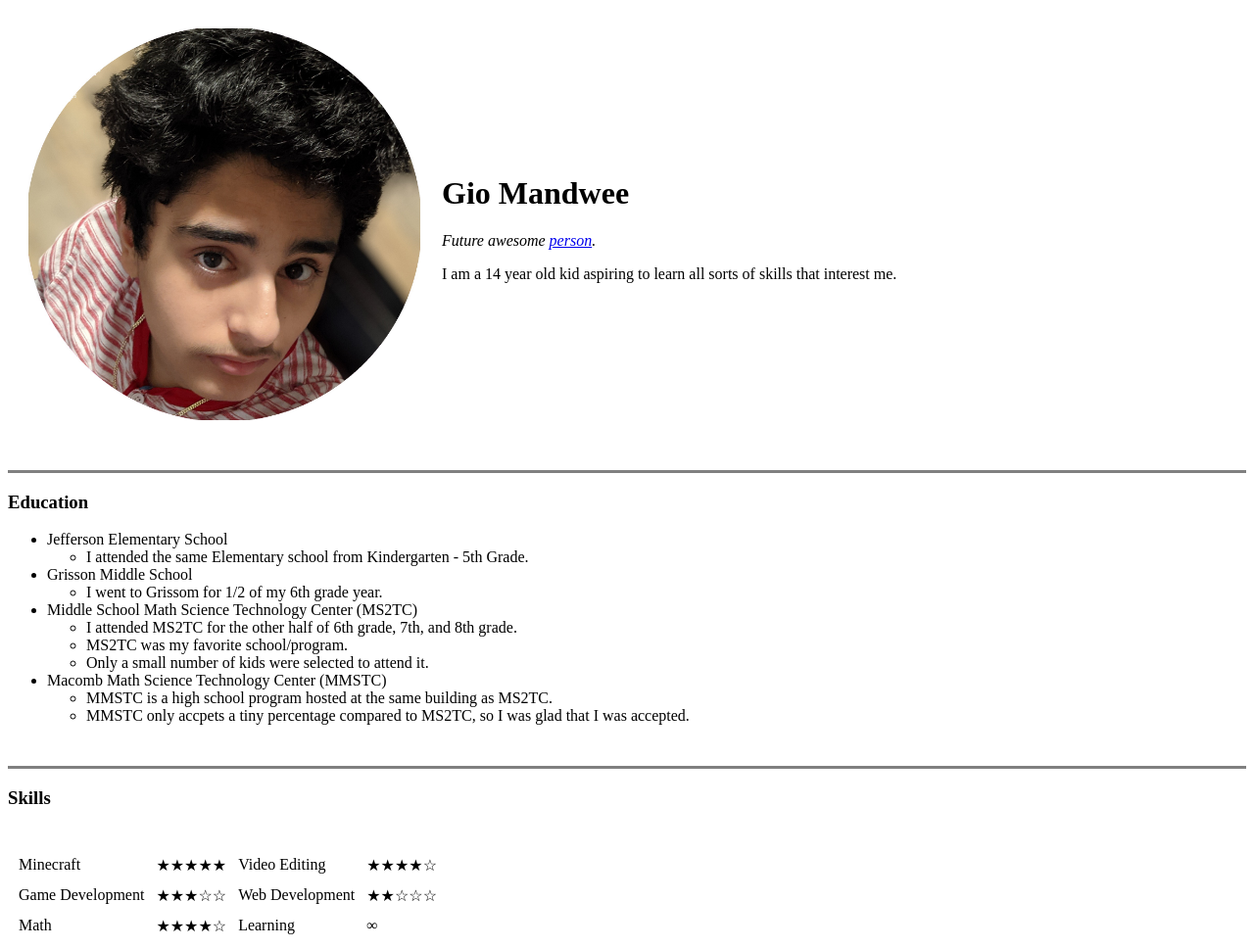
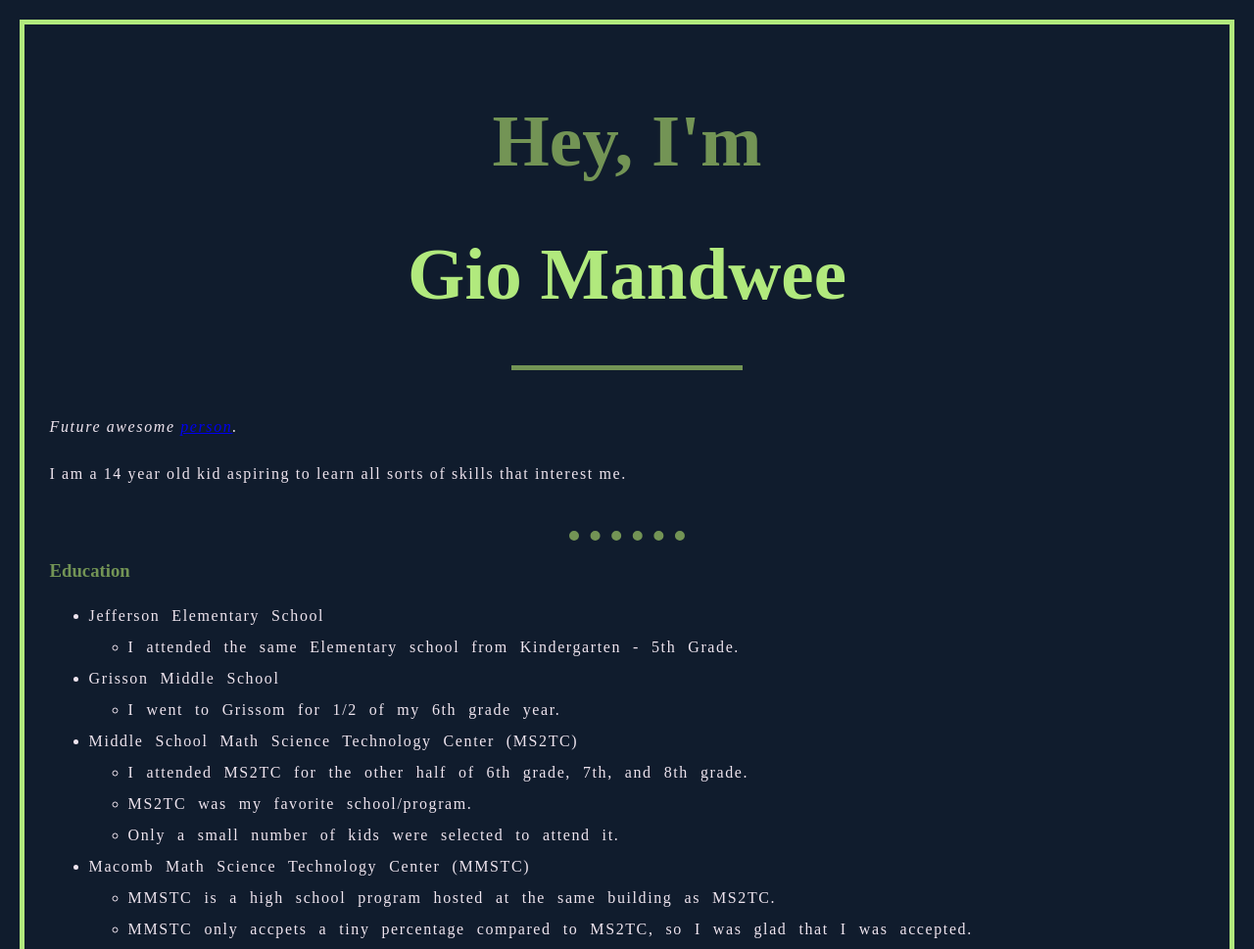
Before and after one commit to speedybeaver/personalSite, a plain HTML site: page index.html in a window 1280 px wide. Shown: the top 969 px of the page at 98% size. Drawn offline with Linux system fonts and the light colour scheme.

Commit message:
Add files via upload

```diff
--- a/index.html
+++ b/index.html
@@ -5,28 +5,25 @@
   <meta charset="utf-8">
   <title>😜Gio's Personal Site🙌</title>
 </head>
+<link rel="stylesheet" href="styles.css">
 
 <body>
 
-  <table cellspacing=20>
-    <tr>
-      <td><img src="PORTRAIT.jpg" alt="A picture of Gio M" width=400 height=400></td>
-      <td>
-        <h1>Gio Mandwee</h1>
-        <p><em>Future awesome <a href="https://i.ytimg.com/vi/3DEKfnqE_84/maxresdefault.jpg">
-              person</a>.</em></p>
 
-        <p>I am a 14 year old kid aspiring to learn all sorts of skills that interest me.</p>
-      </td>
-    </tr>
-  </table>
+  <h1 class="h-1 center" >Hey, I'm</h1>
+  <h1 class="h-1 center brightGreen" >Gio Mandwee</h1>
+  <hr class="smallLine">
+  <br>
+
+  <p><em>Future awesome <a href="https://i.ytimg.com/vi/3DEKfnqE_84/maxresdefault.jpg">person</a>.</em></p>
+  <p>I am a 14 year old kid aspiring to learn all sorts of skills that interest me.</p>
 
   <br>
   <hr size=3 noshade>
 
   <h3>Education</h3>
 
-  <ul>
+  <ul class="wt">
     <li>Jefferson Elementary School</li>
     <ul>
       <li>I attended the same Elementary school from Kindergarten - 5th Grade.</li>
@@ -55,7 +52,7 @@
   <h3>Skills</h3>
   <br>
 
-  <table cellspacing=10>
+  <table class="wt" cellspacing=20>
     <tr>
       <td>Minecraft</td>
       <td>★★★★★</td>
--- /dev/null
+++ b/styles.css
@@ -0,0 +1,66 @@
+/*=============tag selector=============*/
+
+body{
+  background-color: #101c2d;
+  border: 5px solid #B1E97D;
+  margin: 20px;
+  padding: 2%;
+}
+
+h1{
+  color: #739455;
+}
+
+h2{
+  color: #B1E97D;
+}
+
+h3{
+  color: #739455;
+}
+
+hr{
+  border-style: none;
+  background-color:#101c2d;
+  border-color: #739455;
+  border-top-style: dotted;
+  border-width: 10px;
+  width: 10%;
+}
+
+p{
+  color: #EEE4EE;
+  letter-spacing: 0.1em;
+  line-height: 200%;
+}
+
+ul{
+  color: #EEE4EE;
+  letter-spacing: 0.1em;
+  line-height: 200%;
+  word-spacing: 0.4em;
+}
+
+/*=============class selector=============*/
+
+.brightGreen{
+  color: #B1E97D;
+}
+
+.center{text-align: center;}
+
+.h-1{font-size: 75px;}
+
+.smallLine{
+  border-style: none;
+  background-color:#101c2d;
+  border-color: #739455;
+  border-top-style: solid;
+  border-width: 5px;
+  width: 20%;
+}
+
+.wt{color: #EEE4EE;}
+
+
+/*=============id selector=============*/
```
Also changed, not shown: contact.html (+13 -1 lines), hobbies.html (+4 -3 lines), 1 other file.
